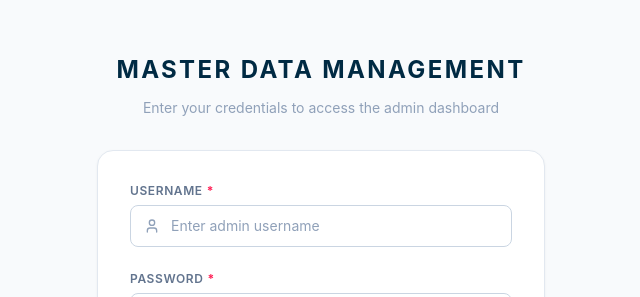
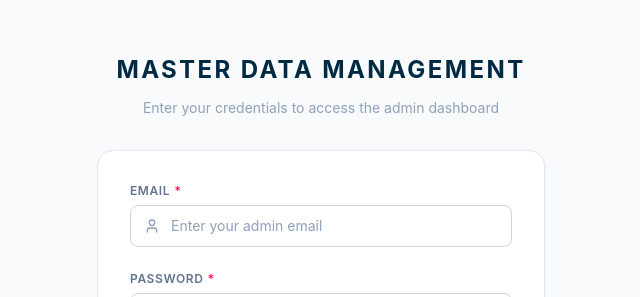
Before and after one commit to tarunkoshti/master-data-frontend, a React (Vite) app: page /login in a window 1280 px wide. Shown: the part 151-448 px from the top of the page, without its empty margins (319-959 px from the left). Built offline with nearby package versions, Linux system fonts and the light colour scheme; no server answers.

Commit message:
changes in admin module accroding to the existing admin table

```diff
--- a/src/components/DrawerForm.jsx
+++ b/src/components/DrawerForm.jsx
@@ -35,10 +35,6 @@ export default function DrawerForm({ isOpen, onClose, category, type, editData,
         type: type,
         parent_id: data.parent_id ? parseInt(data.parent_id) : null,
       };
-
-      // Since status is often updated separately via patch, you might update it in the body
-      // or handle it according to backend. (Assume backend accepts it or ignores it)
-      // Actually backend create/update doesn't accept is_active, only patch does.
 
       if (editData) {
         await masterDataApi.update(editData.id, payload);
--- a/src/components/MasterTable.jsx
+++ b/src/components/MasterTable.jsx
@@ -71,28 +71,28 @@ const SortableRow = ({ row, onEdit, onToggleStatus, onDelete, isDragEnabled }) =
         if (cell.column.id === 'actions') {
           return (
              <td key={cell.id} className="p-3 w-32">
-                <div className="flex items-center justify-end gap-2 opacity-0 group-hover:opacity-100 transition-opacity">
-                   <button
-                      onClick={() => onEdit(row.original)}
-                      className="p-1.5 text-slate-400 hover:text-primary-600 hover:bg-primary-50 rounded-md transition-colors"
-                      title="Edit"
-                    >
-                      <Edit className="w-4 h-4" />
-                   </button>
+                <div className="flex items-center justify-end gap-2">
                    <button
                       onClick={() => onToggleStatus(row.original)}
                       className={`p-1.5 rounded-md transition-colors ${
                         row.original.is_active
-                          ? 'text-slate-400 hover:text-amber-600 hover:bg-amber-50'
-                          : 'text-slate-400 hover:text-emerald-600 hover:bg-emerald-50'
+                          ? 'text-amber-600 hover:text-amber-700 hover:bg-amber-50'
+                          : 'text-emerald-600 hover:text-emerald-700 hover:bg-emerald-50'
                       }`}
                       title={row.original.is_active ? 'Disable' : 'Enable'}
                     >
                       {row.original.is_active ? <XCircle className="w-4 h-4" /> : <CheckCircle2 className="w-4 h-4" />}
                    </button>
                    <button
+                      onClick={() => onEdit(row.original)}
+                      className="p-1.5 text-primary-600 hover:text-primary-700 hover:bg-primary-50 rounded-md transition-colors"
+                      title="Edit"
+                    >
+                      <Edit className="w-4 h-4" />
+                   </button>
+                   <button
                       onClick={() => onDelete(row.original)}
-                      className="p-1.5 text-slate-400 hover:text-rose-600 hover:bg-rose-50 rounded-md transition-colors"
+                      className="p-1.5 text-rose-600 hover:text-rose-700 hover:bg-rose-50 rounded-md transition-colors"
                       title="Delete"
                     >
                       <Trash2 className="w-4 h-4" />
--- a/src/context/AuthContext.jsx
+++ b/src/context/AuthContext.jsx
@@ -27,9 +27,9 @@ export const AuthProvider = ({ children }) => {
     checkSession();
   }, []);
 
-  const login = async (username, password) => {
+  const login = async (email, password) => {
     try {
-      const response = await authService.login({ username, password });
+      const response = await authService.login({ email, password });
       if (response && response.data) {
         setUser(response.data);
         return response.data;
--- a/src/pages/LoginPage.jsx
+++ b/src/pages/LoginPage.jsx
@@ -9,15 +9,17 @@ import { useAuth } from '../context/AuthContext';
 export default function LoginPage() {
   const navigate = useNavigate();
   const { login } = useAuth();
-  const [username, setUsername] = useState('');
+  const [email, setEmail] = useState('');
   const [password, setPassword] = useState('');
   const [errors, setErrors] = useState({});
   const [isSubmitting, setIsSubmitting] = useState(false);
 
   const validateForm = () => {
     const newErrors = {};
-    if (!username.trim()) {
-      newErrors.username = 'Username is required';
+    if (!email.trim()) {
+      newErrors.email = 'Email is required';
+    } else if (!/^[^\s@]+@[^\s@]+\.[^\s@]+$/.test(email)) {
+      newErrors.email = 'Please enter a valid email';
     }
     if (!password) {
       newErrors.password = 'Password is required';
@@ -33,7 +35,7 @@ export default function LoginPage() {
     setIsSubmitting(true);
     const toastId = toast.loading('Signing in...');
     try {
-      await login(username, password);
+      await login(email, password);
       toast.success('Signed in successfully!', { id: toastId });
       navigate('/dashboard', { replace: true });
     } catch (err) {
@@ -62,18 +64,18 @@ export default function LoginPage() {
         <div className="light-panel rounded-2xl p-8 relative overflow-hidden">
           <form onSubmit={handleSubmit} className="space-y-6">
             <FormInput
-              label="Username"
-              id="username"
-              type="text"
-              placeholder="Enter admin username"
-              value={username}
+              label="Email"
+              id="email"
+              type="email"
+              placeholder="Enter your admin email"
+              value={email}
               onChange={(e) => {
-                setUsername(e.target.value);
-                if (errors.username) {
-                  setErrors((prev) => ({ ...prev, username: '' }));
+                setEmail(e.target.value);
+                if (errors.email) {
+                  setErrors((prev) => ({ ...prev, email: '' }));
                 }
               }}
-              error={errors.username}
+              error={errors.email}
               required
               icon={User}
             />
--- a/src/pages/MasterData.jsx
+++ b/src/pages/MasterData.jsx
@@ -173,7 +173,7 @@ export default function MasterData() {
       },
       {
         id: 'actions',
-        header: '',
+        header: 'Actions',
         cell: () => null,
       },
     ],
--- a/src/services/auth.service.js
+++ b/src/services/auth.service.js
@@ -10,8 +10,6 @@ export const authService = {
   },
 
   getMe: () => {
-    // Some backends use /auth/me or /users/me to validate session
-    // We'll assume /auth/me for this example. Adjust as needed.
     return apiClient.get('/auth/me');
   }
 };
--- a/src/services/masterData.service.js
+++ b/src/services/masterData.service.js
@@ -8,12 +8,12 @@ export const masterDataApi = {
 
   // Get by category
   getByCategory: (category, params = {}) => {
-    return apiClient.get(`/master-data/${category}`, { params });
+    return apiClient.get('/master-data', { params: { ...params, category } });
   },
 
   // Get by parent ID
   getByParentId: (parentId, params = {}) => {
-    return apiClient.get(`/master-data/parent/${parentId}`, { params });
+    return apiClient.get('/master-data', { params: { ...params, parent_id: parentId } });
   },
 
   // Create new master data
```
